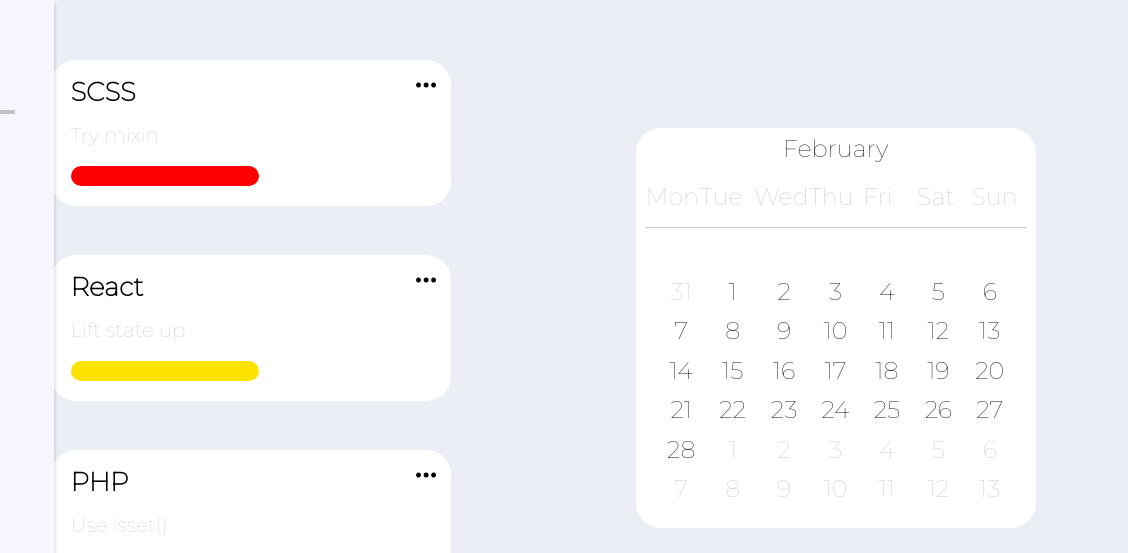
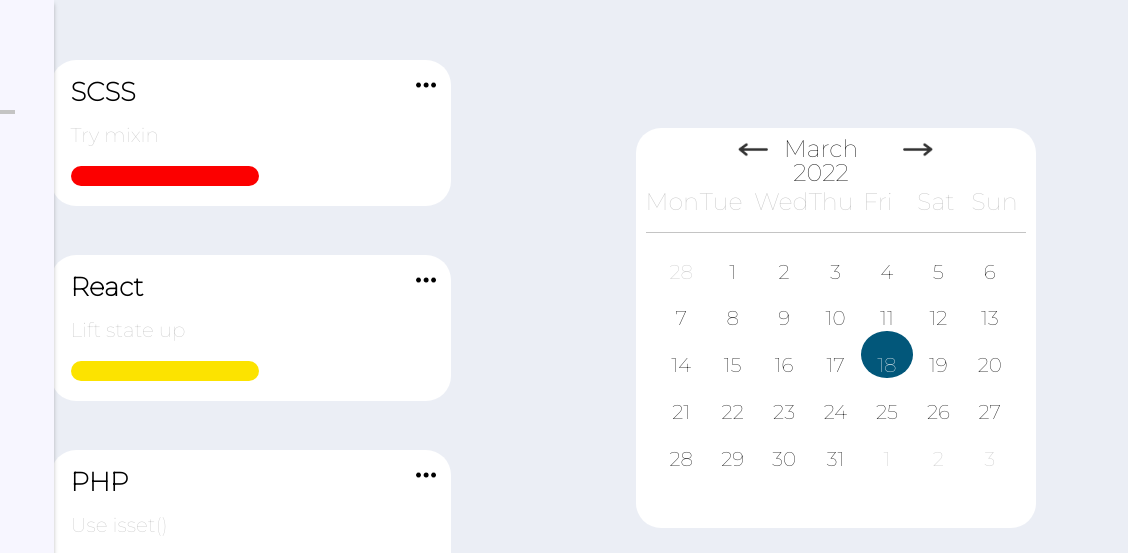
Before and after one commit to ASreiros/BIT-personal-page-work-in-progress-, a website: page html/pages/calendarpage.html in a window 1280 px wide. Shown: the top 553 px of the page, 152-1280 px from the left. Drawn offline with Linux system fonts and the light colour scheme.

Commit message:
calendar mechanic

```diff
--- a/css/pages/calendarpage.css
+++ b/css/pages/calendarpage.css
@@ -163,26 +163,62 @@ background-color: #ffffff;
     background-color: #ffffff;
     border-radius: 25px;
     display: grid;
+    justify-content: center;
     grid-template-columns: repeat(7, 1fr);
     grid-template-rows: repeat(8, 1fr);
     gap: 5px;
     padding: 10px;
 }
 
+.arrowprev, .arrownext{
+    background-color: white;
+    border: none;
+    width: 30px;
+    background-image: url(../../img/arrow.png);
+    background-size: contain;
+    background-repeat: no-repeat;
+    cursor: pointer;
+    margin-top: 4px;
+}
+
+.arrowprev{
+    text-align:right;
+    grid-column-start: 3;
+    grid-column-end:3;
+
+}
+
+.arrownext{
+    margin-left: 40px;
+    grid-column-start: 5;
+    grid-column-end:5;
+    background-image: url(../../img/arrowR.png);
+}
+
+
 .monthname{
    font-size:24px;
-   grid-column-start: 1;
-   grid-column-end:8;
+   grid-column-start: 4;
+   grid-column-end:4;
    text-align: center;
    justify-content: center;
 }
 
-/* .monthname::before{
-    content: url(../../img/arrow.png);
+.yearname{
+    font-size:20px;
+    grid-column-start: 7;
+    grid-column-end:7;
+    text-align: center;
+    justify-content: center;
+ }
+
+ .monthname::before{
+    content: "";
     width:5px;
-    height: 5x;
-    object-fit: cover;
-} */
+    height: 5px;
+    background-image: url(../../img/arrow.png);
+    background-size: cover;
+}
 
 .wd-container{
     display: grid;
@@ -191,6 +227,7 @@ background-color: #ffffff;
     border-bottom: 1px solid #c4c4c4;
     grid-template-columns: repeat(7, 1fr);
     grid-template-rows: 1fr;
+    margin-bottom: 0;
 }
 
 .wd{
@@ -208,7 +245,7 @@ background-color: #ffffff;
     display: grid;
     grid-column-start: 1;
     grid-column-end:8;
-    grid-row-start: 4;
+    grid-row-start: 3;
     grid-row-end:10;
     padding: 0 10px;
     text-align: center;
@@ -218,16 +255,22 @@ background-color: #ffffff;
     grid-template-rows: repeat(6, 1fr);
 }
 
-.nmdate{
+.nmdate, .mdate{
     color:#c4c4c4;
-    font-size: 24px;
+    font-size: 20px;
+    line-height: 20px;
+    padding-top: 25px;
+    border-radius: 50%;
 }
 
 .mdate{
     color:black;
-    font-size: 24px;
 }
 
+.cdate{
+    background-color: #02577A;
+    color: #ffffff;
+}
 
 
 
--- a/html/pages/calendarpage.html
+++ b/html/pages/calendarpage.html
@@ -75,7 +75,9 @@
                     </div>
                 </div>
                 <div class="calendarbox">
+                    <button class="arrowprev"></button>
                     <p class="monthname">February</p>
+                    <button class="arrownext"></button>
                     <div class="wd-container">
                         <p class="wd">Mon</p>
                         <p class="wd">Tue</p>
@@ -85,7 +87,6 @@
                         <p class="wd">Sat</p>
                         <p class="wd">Sun</p>
                     </div>
-                    <div class="calendar-line"></div>
                     <div class="calendar-dates" id="cdrd">
 
                     </div>
--- a/js/components/calendardatesdemo.js
+++ b/js/components/calendardatesdemo.js
@@ -1,15 +1,61 @@
-const dategenerator = document.getElementById("cdrd");
 
-let curentText = "<p class='nmdate'>31</p>"
+const data = new Date()
 
-for (let i = 1; i < 29; i++) {
-    curentText = curentText + `<p class='mdate'>${i}</p>`;
+
+calendargenerator(data)
+
+document.querySelector(".arrownext").addEventListener("click", ()=>{
+    const mm = data.getMonth()
+    data.setMonth(mm+1)
+    calendargenerator(data)
+})
+
+document.querySelector(".arrowprev").addEventListener("click", ()=>{
+    const mm = data.getMonth()
+    data.setMonth(mm-1)
+    calendargenerator(data)
+})
+
+
+
+function calendargenerator(x){
+    const dategenerator = document.getElementById("cdrd");
+let curentText = ""
+
+const date = new Date(x)
+date.setDate(1)
+let firstDayIndex = date.getDay() - 1;
+if (firstDayIndex < 0) {
+    firstDayIndex = 6
+}
+const m = date.toLocaleString('en-us', { month: 'long' });
+const msh = date.getMonth()
+const d = date.getDate()
+const y = date.getFullYear()
+document.querySelector(".monthname").innerHTML = `${m} ${y}`;
+let thismonthmax = new Date(date.getFullYear(), date.getMonth()+1, 0).getDate()
+let lastmonthmax = new Date(date.getFullYear(), date.getMonth(), 0).getDate()
+let LastDayIndex = new Date(date.getFullYear(), date.getMonth()+1, 0).getDay()
+const nextDays = 7 - LastDayIndex
+
+
+for (let i = firstDayIndex; i > 0; i--) {
+     curentText = curentText + `<p class='nmdate'>${lastmonthmax - i + 1}</p>`;
+ }
+
+
+for (let i = 1; i <= thismonthmax; i++) {
+    if (i===new Date().getDate()&&date.getMonth()===new Date().getMonth()){
+        curentText = curentText + `<p class='mdate cdate'>${i}</p>`;
+    } else{
+        curentText = curentText + `<p class='mdate'>${i}</p>`;
+    }
 }
 
 
-for (let y = 1; y < 14; y++) {
-    curentText = curentText + `<p class='nmdate'>${y}</p>`;
+for (let i = 1; i <= nextDays; i++) {
+    curentText = curentText + `<p class='nmdate'>${i}</p>`;
 }
 
-
 dategenerator.innerHTML = curentText;
+}
```
Also changed, not shown: img/arrowR.png (added).
